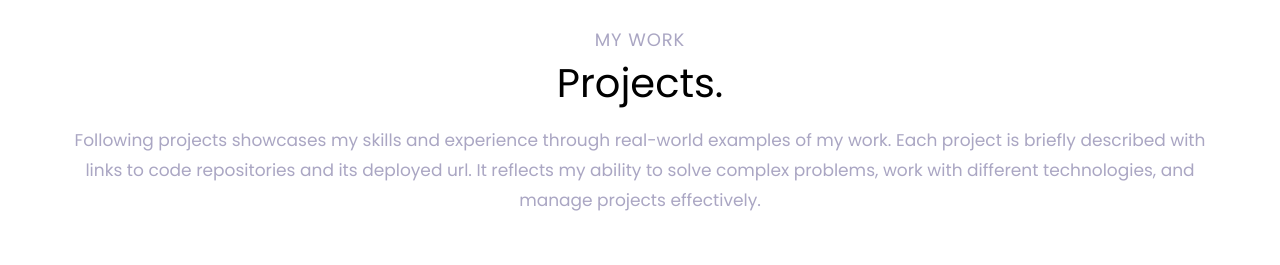
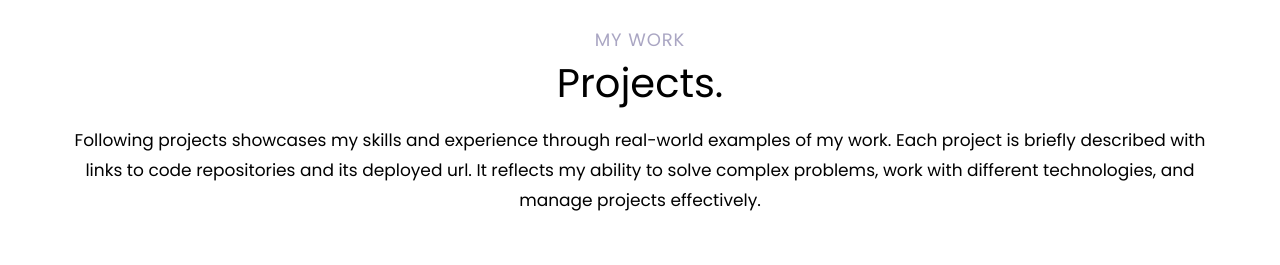
Before and after one commit to Pradaap-SS/my-portfolio, a React (Vite) app: page / in a window 1280 px wide. Shown: the part 5800-6065 px from the top of the page. Built offline with nearby package versions, Linux system fonts and the light colour scheme.

Commit message:
Projects section styles

```diff
--- a/src/components/Projects.jsx
+++ b/src/components/Projects.jsx
@@ -91,7 +91,7 @@ const Projects = () => {
       <div className='w-full flex'>
         <motion.p
           variants={fadeIn("", "", 0.1, 1)}
-          className={`mt-3 text-secondary text-[17px] justify-center text-center leading-[30px] ${theme === 'light' ? 'text-black' : 'text-white'}`} >
+          className={`mt-3 text-[17px] justify-center text-center leading-[30px] ${theme === 'light' ? 'text-black' : 'text-white'}`} >
           Following projects showcases my skills and experience through
           real-world examples of my work. Each project is briefly described with
           links to code repositories and its deployed url. It reflects my
```
